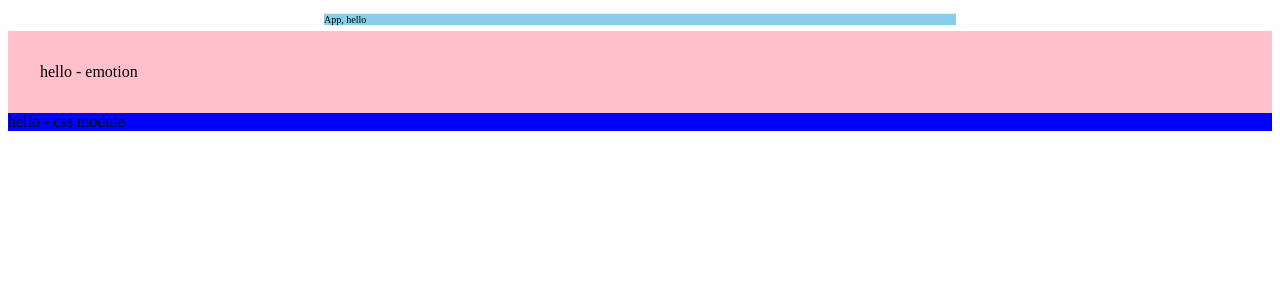
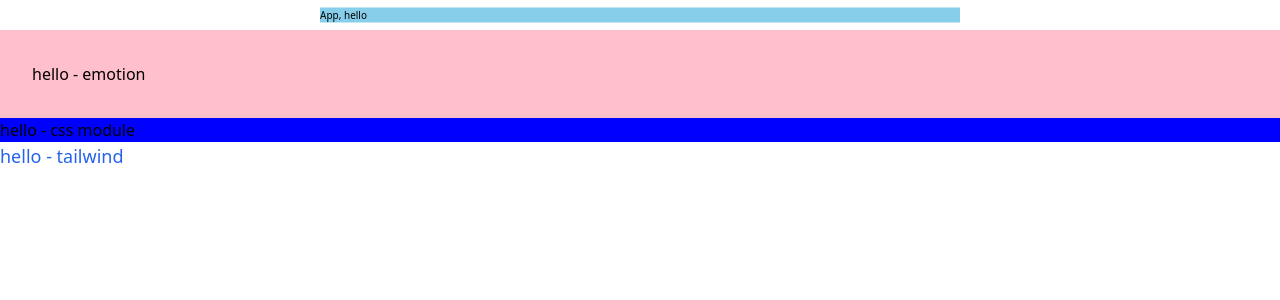
Before and after one commit to guoshukun1994/yunai-monorepo, a React app in the folder packages/apps/react-x/: page / in a window 1280 px wide. Shown: the top 300 px of the page. Built offline with nearby package versions, Linux system fonts and the light colour scheme.

Commit message:
feat: 接入tailwindcss

```diff
--- a/packages/apps/react-x/src/App.tsx
+++ b/packages/apps/react-x/src/App.tsx
@@ -20,6 +20,7 @@ const App = () => {
 				hello - emotion
 			</div>
 			<div className={styles.hello}>hello - css module</div>
+			<div className="text-blue-600 text-lg">hello - tailwind</div>
 		</div>
 	)
 }
--- a/packages/apps/react-x/src/index.tsx
+++ b/packages/apps/react-x/src/index.tsx
@@ -2,5 +2,6 @@ import ReactDOM from 'react-dom/client';
 import React from 'react';
 import App from './App';
 import './index.less';
+import '../tailwind.css';
 
 ReactDOM.createRoot(document.getElementById('app') as Element).render(<App/>)
--- /dev/null
+++ b/packages/apps/react-x/tailwind.config.js
@@ -0,0 +1,10 @@
+/** @type {import('tailwindcss').Config} */
+module.exports = {
+  content: [
+    "./src/**/*.{tsx, ts, jsx, js}"
+  ],
+  theme: {
+    extend: {},
+  },
+  plugins: [],
+}
--- /dev/null
+++ b/packages/apps/react-x/tailwind.css
@@ -0,0 +1,3 @@
+@tailwind base;
+@tailwind components;
+@tailwind utilities;
```
Also changed, not shown: packages/apps/react-x/.postcssrc.json.
